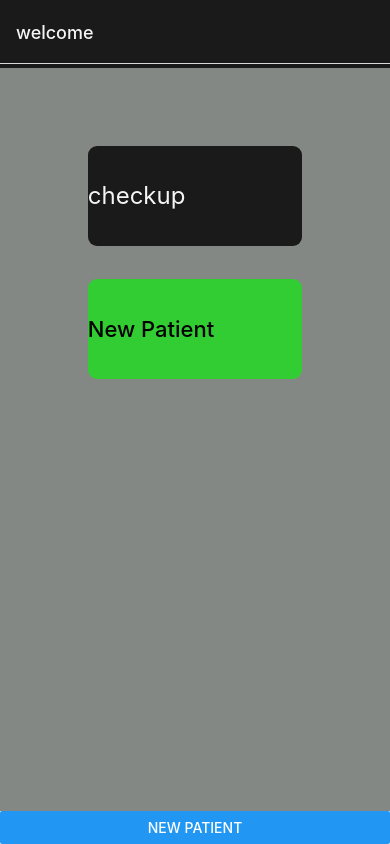
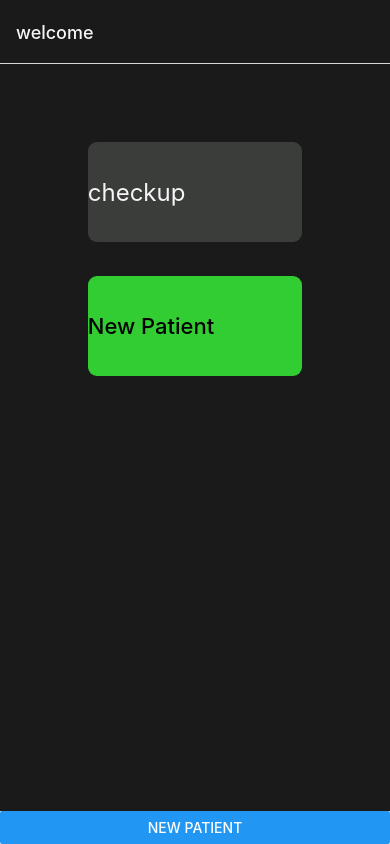
Before and after one commit to nathan-zucker/soap-note, a React Native app: screen / in a window 390 px wide. Built offline with nearby package versions, Linux system fonts and the light colour scheme.

Commit message:
refactoring styles!

```diff
--- a/app/store.js
+++ b/app/store.js
@@ -1,10 +1,12 @@
 import { configureStore } from "@reduxjs/toolkit";
 import soapSlice from "../features/soapSlice";
 import patientsSlice from "../features/patientsSlice";
+import colorSlice from "../features/colorSlice";
 
 export default configureStore({
     reducer: {
         soap: soapSlice,
         patients: patientsSlice,
+        color: colorSlice,
     },
 })
--- a/components/Home.js
+++ b/components/Home.js
@@ -10,9 +10,12 @@ import PatientView from "./Patients";
 import BottomButtons from "./BottomButtons";
 
 import { ScreenOptions } from "../config/navigator";
+import { container } from "../config/styles";
+import Palette from "../config/styles";
 
 const Drawer = createDrawerNavigator()
 const Stack = createNativeStackNavigator()
+const Colors = Palette()
 
 export default function Home() {
     return (
@@ -39,17 +42,17 @@ function LaunchScreen({navigation}){
     }
 
     return (
-      <View style={styles.LaunchScreen}>
+      <View style={[Colors.container, styles.LaunchScreen]}>
         <Pressable
-          style={styles.button}
+          style={[Colors.button, styles.button]}
           onPress={()=>{
             navigation.navigate('patients')
           }}
           >
-          <Text style={styles.buttonLabel}>checkup</Text>
+          <Text style={[Colors.text, styles.buttonLabel]}>checkup</Text>
         </Pressable>
         <Pressable
-          style={Object.assign({}, styles.button, {backgroundColor: 'limegreen'})}
+          style={[Colors.button, styles.button, {backgroundColor: 'limegreen'}]}
           onPress={loadNewSoap}
           >
           <Text style={{fontSize: 22, fontWeight: 500}}>New Patient</Text>
@@ -60,25 +63,15 @@ function LaunchScreen({navigation}){
 
 const styles = StyleSheet.create({
     LaunchScreen: {
-        borderTopWidth: 4,
-        borderColor: '#1a1a1a',
-        backgroundColor: '#848884',
-        height: '100%',
         gap: '5%',
-        alignItems: 'center',
         paddingTop: '20%'
     },
     button: {
-        backgroundColor: '#1a1a1a',
         height: '15%',
         width: '55%',
-
         borderRadius: 9,
-        textAlign: 'center',
-        justifyContent: 'center',
     },
     buttonLabel: {
-        color: 'whitesmoke',
         fontSize: 24,
     }
 });
--- /dev/null
+++ b/config/colorPalette.js
@@ -0,0 +1,7 @@
+export const darkMode = {
+    background: '#1a1a1a',
+    text: 'whitesmoke',
+    button: '#2b2b2b',
+    buttonHover: '#3c3c3c',
+    buttonActive: '#4d4d4d',
+}
--- /dev/null
+++ b/config/styles.js
@@ -0,0 +1,31 @@
+import { darkMode } from "./colorPalette"
+
+export const container = {
+    backgroundColor: darkMode.background,
+    color: 'whitesmoke',
+    width: '100%',
+    height: '100%',
+}
+
+export default function Palette() {
+
+
+
+    return {
+        container: {
+            backgroundColor: darkMode.background,
+            color: 'whitesmoke',
+            width: '100%',
+            height: '100%',
+            alignItems: 'center',
+        },
+        text: {
+            color: 'whitesmoke'
+        },
+        button: {
+            backgroundColor: '#3b3d3b',
+            textAlign: 'center',
+            justifyContent: 'center',
+        }
+    }
+}
--- /dev/null
+++ b/features/colorSlice.js
@@ -0,0 +1,14 @@
+import { createSlice } from "@reduxjs/toolkit";
+
+export const colorSlice = createSlice({
+    name: 'color',
+    initialState: 'dark',
+    reducers: {
+        changeColor: (state, action) => {
+            return action.payload;
+        }
+    }
+})
+
+export const {changeColor} = colorSlice.actions
+export default colorSlice.reducer
```
